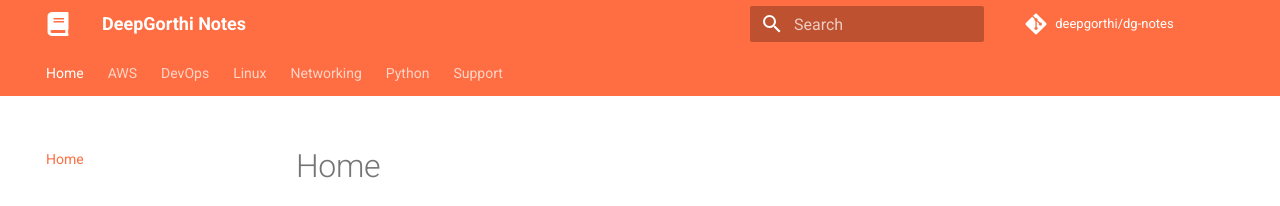
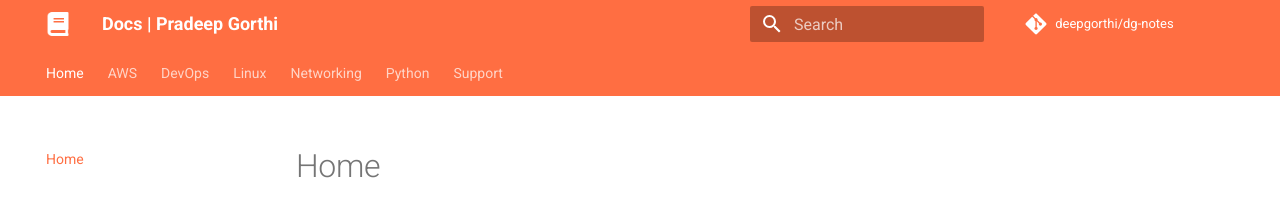
Before and after one commit to deepgorthi/dg-notes, an MkDocs documentation site: the page built from docs/index.md, in a window 1280 px wide. Shown: the top 206 px of the page. Built offline with MkDocs 1.6.1 and Material for MkDocs 9.7.7, drawn with Linux system fonts in a browser that asks for light colours; comment, search, counter and statistics services are not loaded.

Commit message:
Update mkdocs.yml

```diff
--- a/mkdocs.yml
+++ b/mkdocs.yml
@@ -1,5 +1,5 @@
 # Project Information
-site_name: DeepGorthi Notes
+site_name: Docs | Pradeep Gorthi
 site_description: 'All things DevOps, Infrastructure, Linux and networking'
 site_author: 'Pradeep Gorthi'
 site_url: 'https://docs.deepgorthi.com'
```
